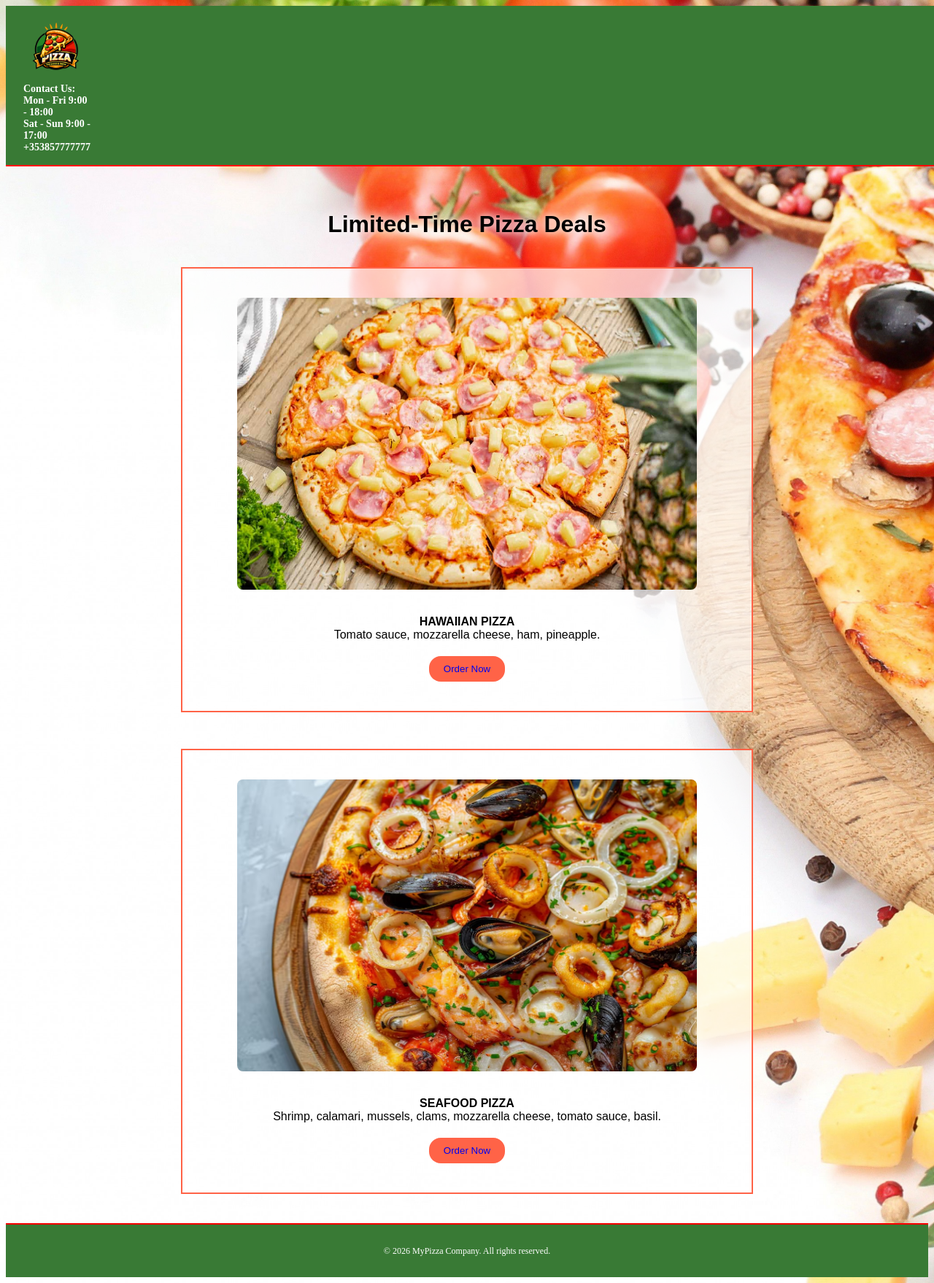
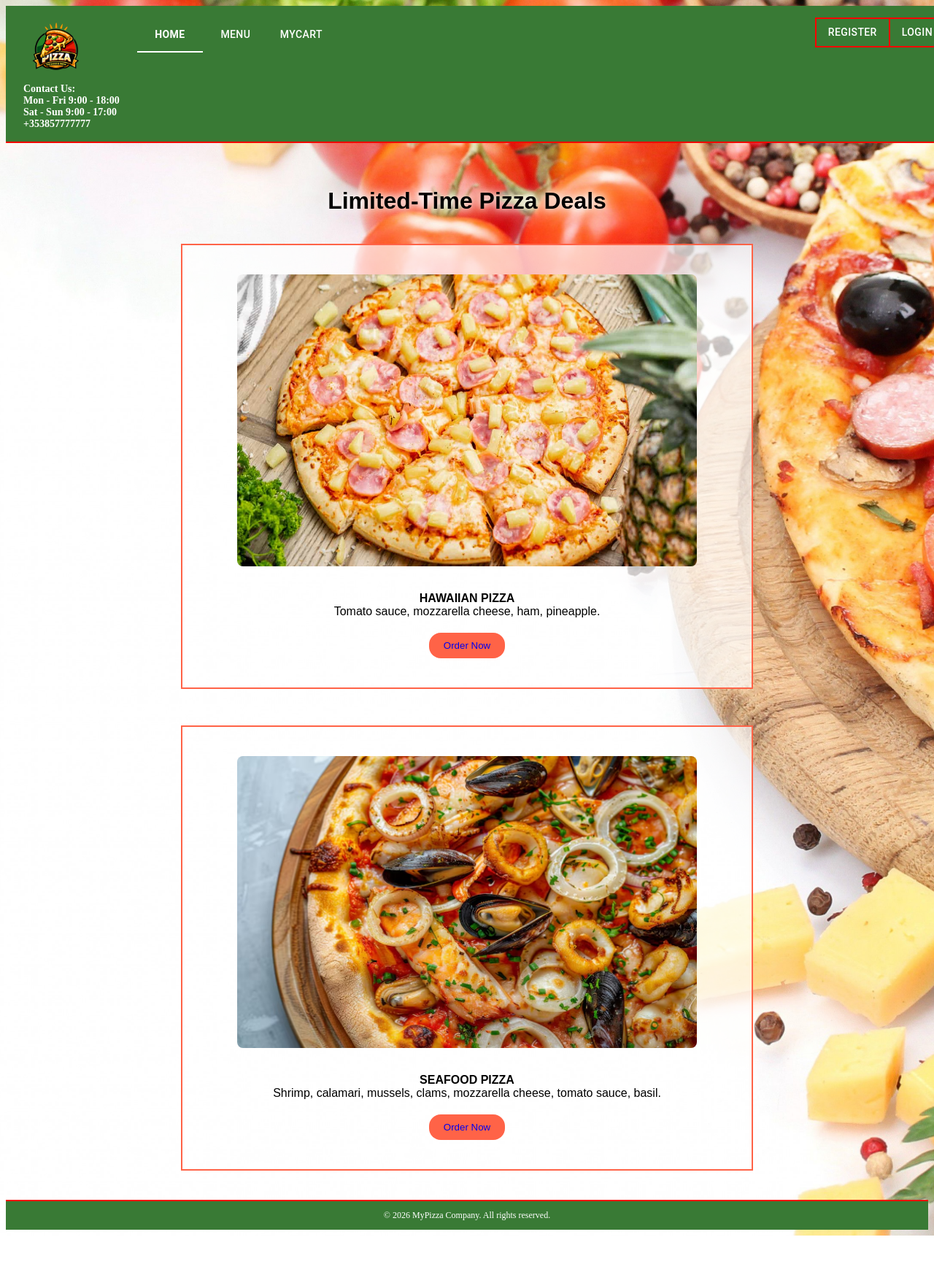
Before and after one commit to viktoriiabielhrad1/Pizza-Ordering-Web-App, a Next.js app: page / in a window 1280 px wide. Shown: the top 1758 px of the page at 73% size. After the commit the page ends 1693 px from the top, so only its background shows below. Built offline with nearby package versions, Linux system fonts and the light colour scheme.

Commit message:
Refactor layout: move navbar to client component and fix App Router rendering

```diff
--- a/src/app/layout.js
+++ b/src/app/layout.js
@@ -1,19 +1,10 @@
-"use client";
-import * as React from "react";
-import Tabs from "@mui/material/Tabs";
-import Tab from "@mui/material/Tab";
-import Box from "@mui/material/Box";
-import Link from "next/link";
-import Image from "next/image";
-import Button from "@mui/material/Button";
-import { usePathname } from "next/navigation";
+import Navbar from "../components/Navbar";
 
 export default function RootLayout({ children }) {
-  const pathname = usePathname();
-
   return (
     <html lang="en">
-    <body style={{
+      <body
+        style={{
           minHeight: "100vh",
           display: "flex",
           flexDirection: "column",
@@ -22,151 +13,26 @@ export default function RootLayout({ children }) {
           backgroundSize: "cover",
           backgroundPosition: "center",
           backgroundRepeat: "no-repeat",
-
-    }}>
-
-        {/* NAVBAR */}
-  <Box
-  sx={{
-       width: "100%", overflowX: "hidden",
-    display: "flex",
-    alignItems: "flex-start",
-    gap: 3,
-    px: 3,
-    py: 2,
-    borderBottom: "2px solid red",
-    backgroundColor: "#397A35",
-      color: "white",
         }}
       >
-
-          {/* LOGO AND PARAGRAPH */}
-          <Box sx={{ display: "flex", flexDirection: "column", alignItems: "flex-start" }}>
-            <Link href="/" style={{ display: "flex", alignItems: "center" }}>
-              <Image src="/logo.png" alt="Logo" width={90} height={90} />
-            </Link>
-            <p style={{ margin: 0, fontSize: "14px", fontWeight: "bold" }}>
-             Contact Us:
-              <br /> Mon - Fri    9:00 - 18:00
-              <br /> Sat - Sun    9:00 - 17:00
-              <br />+353857777777<br />
-            </p>
-          </Box>
-
-          {/* NAVTABS */}
-          <Tabs value={pathname}
-sx={{
-    "& .MuiTab-root": {
-      color: "white",
-      borderRadius: "8px",
-    },
-    "& .MuiTab-root:hover": {
-      color: "white",
-      opacity: 0.8,
-    },
-    "& .Mui-selected": {
-      color: "white !important",
-      fontWeight: "bold",
-    },
-          "& .MuiTabs-indicator": {
-      backgroundColor: "white",
-    },
-  }}
->
-            <Tab
-              label="Home"
-              value="/"
-              href="/"
-              component={Link}
-              sx={{ borderRadius: "8px" }}
-            />
-            <Tab
-              label="Menu"
-              value="/dashboard"
-              href="/dashboard"
-              component={Link}
-              sx={{ borderRadius: "8px" }}
-            />
-            <Tab
-              label="MyCart"
-              value="/cart"
-              href="/cart"
-              component={Link}
-              sx={{ borderRadius: "8px" }}
-            />
-<Tab value="/viewProduct" style={{ display: "none" }} />
-
-          </Tabs>
-
-
-         <Box sx={{ mx: 70}} />
-
-          {/* REGISTER AND LOGIN BUTTONS */}
-          <Box sx={{ display: "flex", gap: 0 }}>
-            <Button
-              href="/register"
-              component={Link}
-              sx={{
-                  color: "white",
-                border: "2px solid red",
-                borderRadius: 0,
-                borderRight: "1px solid red",
-                px: 2,
-                  "&:hover": {
-      color: "white",
-                   fontWeight: "bold",
-      opacity: 0.8,
-      backgroundColor: "transparent",},
-              }}
-            >
-              Register
-            </Button>
-
-            <Button
-              href="/login"
-              component={Link}
-              sx={{
-                  color: "white",
-
-                border: "2px solid red",
-                borderRadius: 0,
-                borderLeft: "1px solid red",
-                px: 2,
-                                    "&:hover": {
-      color: "white",
-                   fontWeight: "bold",
-      opacity: 0.8,
-      backgroundColor: "transparent",},
-              }}
-            >
-              Login
-            </Button>
-          </Box>
-        </Box>
+        <Navbar />
 
         {children}
-{/* FOOTER */}
-<Box
-  component="footer"
-  sx={{
+
+        <footer
+          style={{
             color: "white",
             width: "100%",
             textAlign: "center",
-    py: 2,
+            padding: "12px 0",
             borderTop: "2px solid red",
             fontSize: "12px",
-    height: "40px",
-    display: "flex",
-    alignItems: "center",
-    justifyContent: "center",
-    mt: "auto",
             backgroundColor: "#397A35",
+            marginTop: "auto",
           }}
         >
           © 2026 MyPizza Company. All rights reserved.
-</Box>
-
-
+        </footer>
       </body>
     </html>
   );
--- /dev/null
+++ b/src/components/Navbar.jsx
@@ -0,0 +1,116 @@
+"use client";
+
+import * as React from "react";
+import Tabs from "@mui/material/Tabs";
+import Tab from "@mui/material/Tab";
+import Box from "@mui/material/Box";
+import Link from "next/link";
+import Image from "next/image";
+import Button from "@mui/material/Button";
+import { usePathname } from "next/navigation";
+
+export default function Navbar() {
+  const pathname = usePathname();
+
+  return (
+    <Box
+      sx={{
+        width: "100%",
+        overflowX: "hidden",
+        display: "flex",
+        alignItems: "flex-start",
+        gap: 3,
+        px: 3,
+        py: 2,
+        borderBottom: "2px solid red",
+        backgroundColor: "#397A35",
+        color: "white",
+      }}
+    >
+      {/* LOGO AND PARAGRAPH */}
+      <Box sx={{ display: "flex", flexDirection: "column", alignItems: "flex-start" }}>
+        <Link href="/" style={{ display: "flex", alignItems: "center" }}>
+          <Image src="/logo.png" alt="Logo" width={90} height={90} />
+        </Link>
+        <p style={{ margin: 0, fontSize: "14px", fontWeight: "bold" }}>
+          Contact Us:
+          <br /> Mon - Fri 9:00 - 18:00
+          <br /> Sat - Sun 9:00 - 17:00
+          <br /> +353857777777
+        </p>
+      </Box>
+
+      {/* NAV TABS */}
+      <Tabs
+        value={pathname}
+        sx={{
+          "& .MuiTab-root": {
+            color: "white",
+            borderRadius: "8px",
+          },
+          "& .MuiTab-root:hover": {
+            color: "white",
+            opacity: 0.8,
+          },
+          "& .Mui-selected": {
+            color: "white !important",
+            fontWeight: "bold",
+          },
+          "& .MuiTabs-indicator": {
+            backgroundColor: "white",
+          },
+        }}
+      >
+        <Tab label="Home" value="/" href="/" component={Link} sx={{ borderRadius: "8px" }} />
+        <Tab label="Menu" value="/dashboard" href="/dashboard" component={Link} sx={{ borderRadius: "8px" }} />
+        <Tab label="MyCart" value="/cart" href="/cart" component={Link} sx={{ borderRadius: "8px" }} />
+        <Tab value="/viewProduct" style={{ display: "none" }} />
+      </Tabs>
+
+      <Box sx={{ flexGrow: 1 }} />
+
+      {/* REGISTER + LOGIN */}
+      <Box sx={{ display: "flex", gap: 0 }}>
+        <Button
+          href="/register"
+          component={Link}
+          sx={{
+            color: "white",
+            border: "2px solid red",
+            borderRadius: 0,
+            borderRight: "1px solid red",
+            px: 2,
+            "&:hover": {
+              color: "white",
+              fontWeight: "bold",
+              opacity: 0.8,
+              backgroundColor: "transparent",
+            },
+          }}
+        >
+          Register
+        </Button>
+
+        <Button
+          href="/login"
+          component={Link}
+          sx={{
+            color: "white",
+            border: "2px solid red",
+            borderRadius: 0,
+            borderLeft: "1px solid red",
+            px: 2,
+            "&:hover": {
+              color: "white",
+              fontWeight: "bold",
+              opacity: 0.8,
+              backgroundColor: "transparent",
+            },
+          }}
+        >
+          Login
+        </Button>
+      </Box>
+    </Box>
+  );
+}
```
Lines whose indentation alone changed are shown as unchanged.
